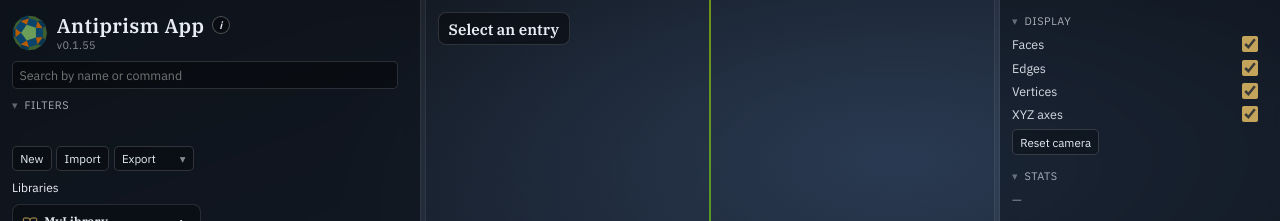
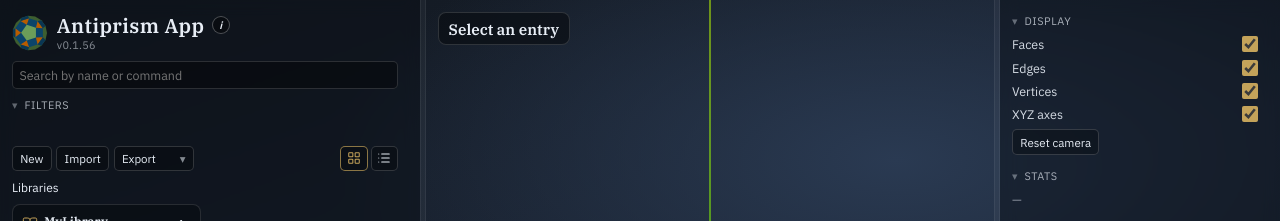
Before and after one commit to Wagyx/antiprism-pwa, a React (Vite) app in the folder web/: page / in a window 1280 px wide. Shown: the top 221 px of the page. Built offline with nearby package versions, Linux system fonts and the light colour scheme.

Commit message:
adds a list view

```diff
--- a/web/package.json
+++ b/web/package.json
@@ -1,7 +1,7 @@
 {
   "name": "web",
   "private": true,
-  "version": "0.1.55",
+  "version": "0.1.56",
   "type": "module",
   "scripts": {
     "dev": "vite",
--- a/web/src/App.css
+++ b/web/src/App.css
@@ -1678,6 +1678,62 @@
   padding-inline: 0;
 }
 
+.lib-view {
+  display: inline-flex;
+  align-items: center;
+  gap: 0.2rem;
+  margin-left: auto;
+}
+
+.lib-toolbar:has(.lib-sort) .lib-view {
+  margin-left: 0;
+}
+
+.lib-view-btn {
+  display: inline-flex;
+  align-items: center;
+  justify-content: center;
+  width: 1.7rem;
+  padding-inline: 0;
+}
+
+.lib-view-btn.is-active {
+  border-color: rgba(196, 163, 90, 0.7);
+  color: #c4a35a;
+}
+
+.lib-grid.is-list {
+  display: flex;
+  flex-direction: column;
+  gap: 0.2rem;
+}
+
+.lib-grid.is-list .lib-card,
+.lib-grid.is-list .lib-card-up {
+  flex-direction: row;
+  align-items: center;
+  gap: 0.35rem;
+  padding: 0.28rem 0.45rem;
+}
+
+.lib-grid.is-list .lib-card-head {
+  flex: 1 1 auto;
+  align-items: center;
+}
+
+.lib-grid.is-list .lib-meta,
+.lib-grid.is-list .lib-path,
+.lib-grid.is-list .lib-counts,
+.lib-grid.is-list .lib-external-desc {
+  display: none;
+}
+
+.lib-grid.is-list .lib-external-grid {
+  display: flex;
+  flex-direction: column;
+  gap: 0.2rem;
+}
+
 .lib-toolbar .add-op-btn {
   width: auto;
   min-width: 5rem;
--- a/web/src/ui/LibraryPanel.tsx
+++ b/web/src/ui/LibraryPanel.tsx
@@ -1,5 +1,5 @@
 import { useEffect, useRef, useState, type KeyboardEvent as ReactKeyboardEvent, type MouseEvent as ReactMouseEvent, type PointerEvent as ReactPointerEvent, type ReactNode } from "react";
-import { ArrowDown, ArrowUp, BookOpen, Box, EllipsisVertical, Folder, Link } from "lucide-react";
+import { ArrowDown, ArrowUp, BookOpen, Box, EllipsisVertical, Folder, LayoutGrid, Link, List } from "lucide-react";
 import { createPortal } from "react-dom";
 import { EXTERNAL_LIBRARIES, type ExternalLibrary } from "../library/externalLibraries";
 import { entryCommand } from "../library/snapshot";
@@ -156,6 +156,7 @@ type RenameState = {
 
 type EntrySort = "name" | "date" | "vertices" | "edges" | "faces";
 type SortDirection = "asc" | "desc";
+type LibraryView = "cards" | "list";
 
 const ENTRY_SORTS: { value: EntrySort; label: string }[] = [
   { value: "name", label: "Name" },
@@ -322,6 +323,7 @@ export function LibraryPanel({
   const [importStatus, setImportStatus] = useState<string | null>(null);
   const [entrySort, setEntrySort] = useState<EntrySort>("name");
   const [sortDirection, setSortDirection] = useState<SortDirection>("asc");
+  const [libraryView, setLibraryView] = useState<LibraryView>("cards");
   const [externalsOpen, setExternalsOpen] = useState(false);
   const [draggingIds, setDraggingIds] = useState<string[] | null>(null);
   const [dropKey, setDropKey] = useState<string | null>(null);
@@ -1287,6 +1289,28 @@ export function LibraryPanel({
             </button>
           </div>
         ) : null}
+        <div className="lib-view" role="group" aria-label="Library view">
+          <button
+            type="button"
+            className={`tool-btn lib-view-btn${libraryView === "cards" ? " is-active" : ""}`}
+            aria-pressed={libraryView === "cards"}
+            aria-label="Card view"
+            title="Card view"
+            onClick={() => setLibraryView("cards")}
+          >
+            <LayoutGrid size={14} strokeWidth={1.75} aria-hidden />
+          </button>
+          <button
+            type="button"
+            className={`tool-btn lib-view-btn${libraryView === "list" ? " is-active" : ""}`}
+            aria-pressed={libraryView === "list"}
+            aria-label="List view"
+            title="List view"
+            onClick={() => setLibraryView("list")}
+          >
+            <List size={14} strokeWidth={1.75} aria-hidden />
+          </button>
+        </div>
         {picked.length > 0 ? (
           <>
             {/* <span className="lib-picked">{picked.length} selected</span> */}
@@ -1391,7 +1415,7 @@ export function LibraryPanel({
 
       <div
         ref={gridRef}
-        className={`lib-grid${draggingIds ? " is-dragging" : ""}${fileDropKey === "here" ? " is-file-drop" : ""}`}
+        className={`lib-grid${libraryView === "list" ? " is-list" : ""}${draggingIds ? " is-dragging" : ""}${fileDropKey === "here" ? " is-file-drop" : ""}`}
         onClick={(event) => {
           if (event.target !== event.currentTarget) return;
           setPicked([]);
--- a/web/src/version.ts
+++ b/web/src/version.ts
@@ -1,2 +1,2 @@
 /** App semver; patch is bumped by `.githooks/pre-commit` on each commit. */
-export const APP_VERSION = "0.1.55";
+export const APP_VERSION = "0.1.56";
```
Also changed, not shown: 2 other files (tests, documents, lock files or other folders).
